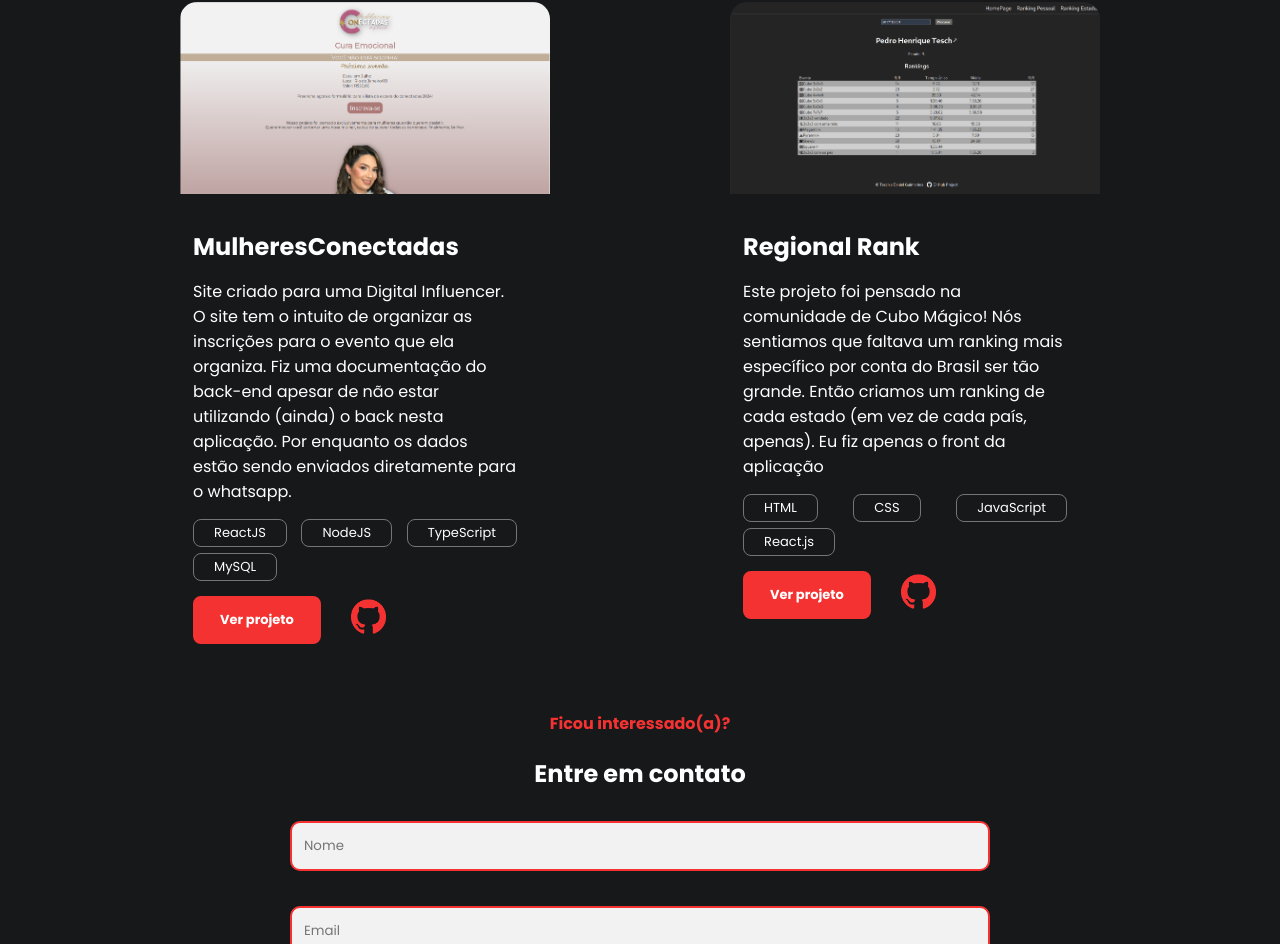
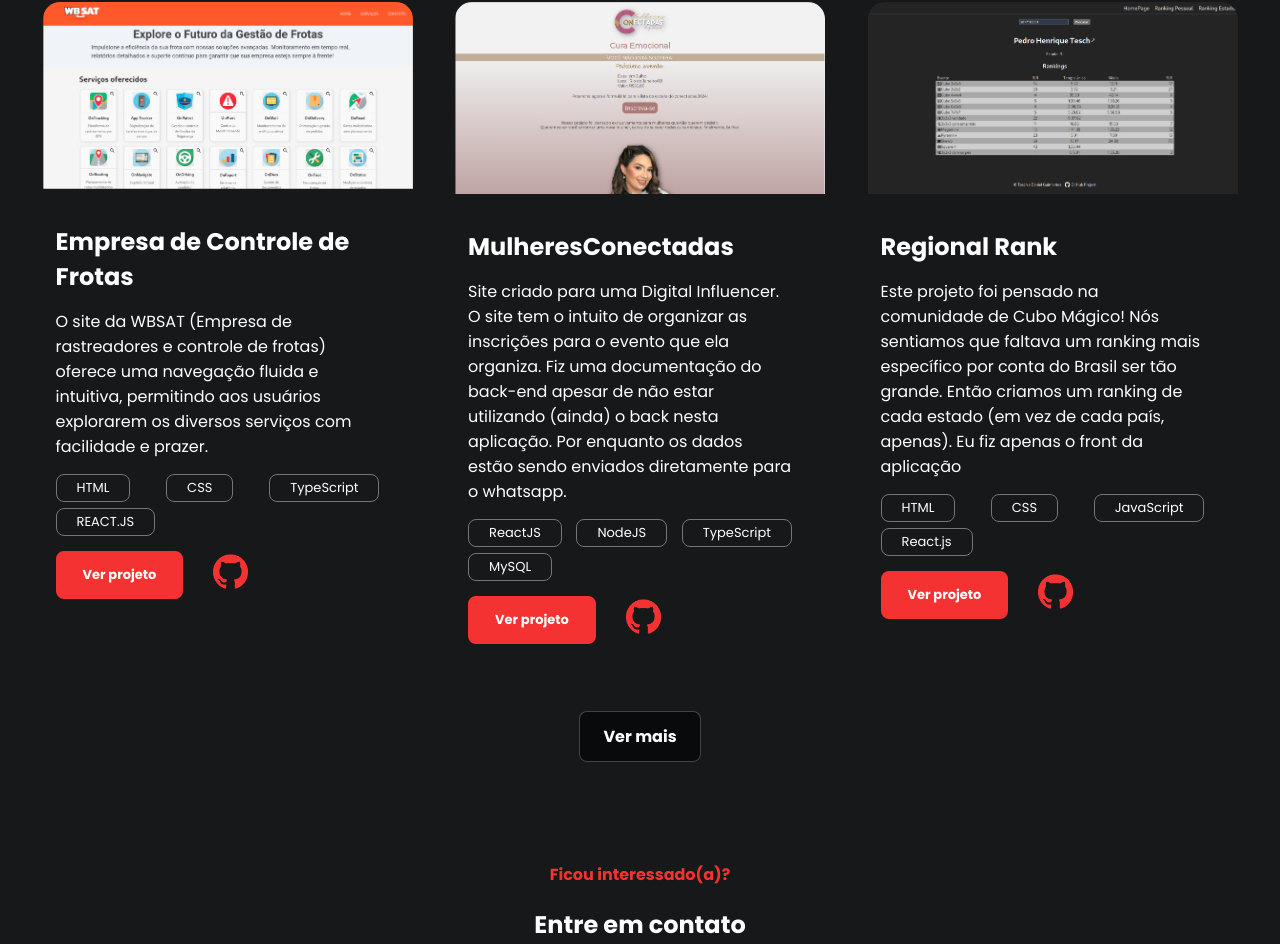
Before and after one commit to SrTesch/portfolio, a React (Create React App) app: page / in a window 1280 px wide. Shown: the part 1853-2797 px from the top of the page. Built offline with nearby package versions, Linux system fonts and the light colour scheme.

Commit message:
adding some projects

```diff
--- a/src/Components/Projetos/index.jsx
+++ b/src/Components/Projetos/index.jsx
@@ -1,29 +1,38 @@
-// import { useState } from 'react';
+import { useState } from 'react';
 import React from 'react';
 import ProjetoCard from './projetocard.jsx';
 import './projeto.css';
-// import printAgencia from '../../img/agencia.jpg';
+import printWbSat from '../../img/wbsat.png'
 import printRRank from '../../img/printRegionalRank.png'
 import printMulheresConectadas from '../../img/mulheresconectadasPC.png'
+import printTodoListinha from  "../../img/todolistinha.png"
 
 export default function Projeto() {
-    // const [verMais, setVerMais] = useState(false);
-    // const [fraseBotao, setFraseBotao] = useState("Ver mais");
+    const [verMais, setVerMais] = useState(false);
+    const [fraseBotao, setFraseBotao] = useState("Ver mais");
 
-    // const handleVerMaisClick = () => {
-    //     if (verMais) {
-    //         setVerMais(false);
-    //         setFraseBotao('Ver mais');
-    //     } else {
-    //         setVerMais(true);
-    //         setFraseBotao('Ver menos');
-    //     }
-    // };
+    const handleVerMaisClick = () => {
+        if (verMais) {
+            setVerMais(false);
+            setFraseBotao('Ver mais');
+        } else {
+            setVerMais(true);
+            setFraseBotao('Ver menos');
+        }
+    };
 
     return (
         <section id='projetos' className='limitar-secao secao-projetos'>
             <h2 className='subtitulo-projeto'>Meus projetos</h2>
             <div className='secao-card-projetos'>
+                <ProjetoCard
+                    imagem={printWbSat}
+                    titulo='Empresa de Controle de Frotas'
+                    descricao='O site da WBSAT (Empresa de rastreadores e controle de frotas) oferece uma navegação fluida e intuitiva, permitindo aos usuários explorarem os diversos serviços com facilidade e prazer.'
+                    tecnologias={['HTML', 'CSS', 'TypeScript', 'REACT.JS']}
+                    hospedagemLink='https://wbsat.com.br'
+                    githubLink='https://github.com/SrTesch/wbSat'
+                />
                 <ProjetoCard
                     imagem={printMulheresConectadas}
                     titulo='MulheresConectadas'
@@ -40,45 +49,29 @@
                     hospedagemLink='https://ranking-estadual-wca.leinadium.dev/'
                     githubLink='https://github.com/Leinadium/wca-states'
                 />
-                {/* <ProjetoCard
-                    imagem={printAgencia}
-                    titulo='Agencia de Branding'
-                    descricao='O site da Agência de Branding oferece uma navegação fluida e intuitiva através do seu portfólio de trabalhos, permitindo aos usuários explorarem os diversos projetos de branding com facilidade e prazer.'
-                    tecnologias={['HTML', 'CSS', 'JS', 'REACT.JS']}
-                    hospedagemLink='https://agencia-de-branding-lac.vercel.app'
-                    githubLink='https://github.com/diogokimisima/Agencia-de-branding'
-                /> */}
 
 
             </div>
 
             <div className='secao-projeto-ver-mais'>
-                {/* {verMais && (
+                {verMais && (
                     <div className='secao-card-projetos'>
                         <ProjetoCard
-                            imagem={printLista}
-                            titulo='Lista de Participantes'
-                            descricao='O site projeto Lista de Participantes de Evento, uma aplicação front-end em ReactJS. Esta aplicação permite listar participantes de um evento, realizar buscas, navegar pelas páginas da lista e visualizar detalhes de cada participantes.'
-                            tecnologias={['REACT.JS', 'TYPESCRIPT', 'TAILWIND']}
-                            hospedagemLink='https://lista-participantes-evento.vercel.app'
-                            githubLink='https://github.com/diogokimisima/Lista-participantes-evento'
-                        />
-                        <ProjetoCard
-                            imagem={printCardapio}
-                            titulo='Cardapio Restaurante'
-                            descricao='O site de cardápio oferece uma experiência imersiva e intuitiva, com design moderno e responsivo, tornando a exploração do menu do cardapio mais agradável para os usuários e clientes.'
-                            tecnologias={['HTML', 'CSS', 'JS', 'REACT.JS']}
-                            hospedagemLink='https://cardapio-restaurante-ten.vercel.app'
-                            githubLink='https://github.com/diogokimisima/Cardapio-Restaurante'
+                            imagem={printTodoListinha}
+                            titulo='To-Do Listinha'
+                            descricao='Uma simples e funcional To-Do List que utiliza LocalStorage para salvar os dados. Eu uso atualmente para diversos fins como: lista de mercado; Coisas para resolver na minha rotina diária; Etc.'
+                            tecnologias={['HTML', 'CSS', 'JS']}
+                            hospedagemLink='https://todolistinha.netlify.app'
+                            githubLink='https://github.com/SrTesch/todoList'
                         />
 
                     </div>
-                )} */}
+                )}
             </div>
 
-            {/* <div className='secao-botao-ver'>
+            <div className='secao-botao-ver'>
                 <button className='botao-ver' onClick={handleVerMaisClick}>{fraseBotao}</button>
-            </div> */}
+            </div>
         </section>
     );
 }
```
Also changed, not shown: src/img/todolistinha.png (added), src/img/wbsat.png (added).
